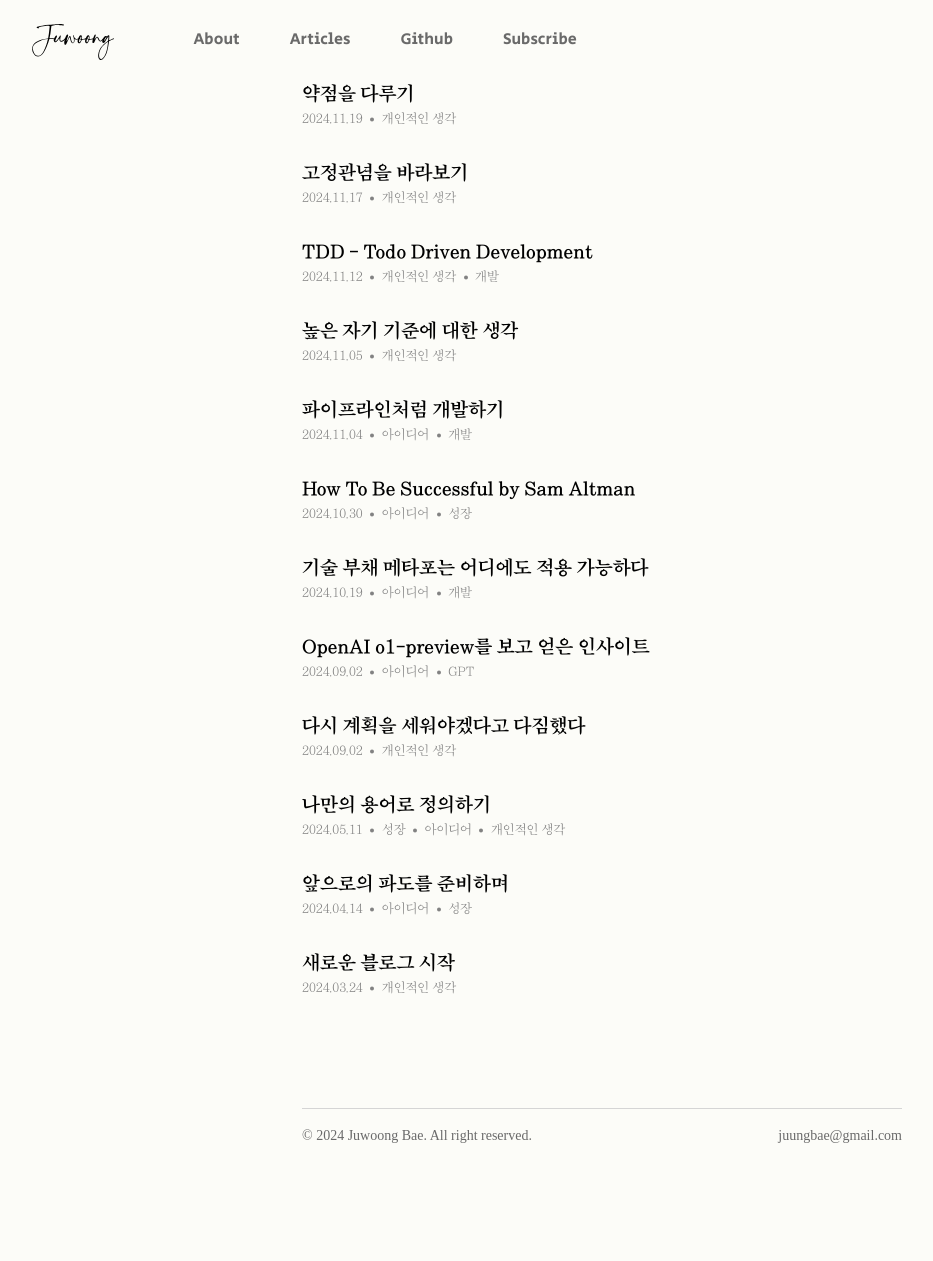
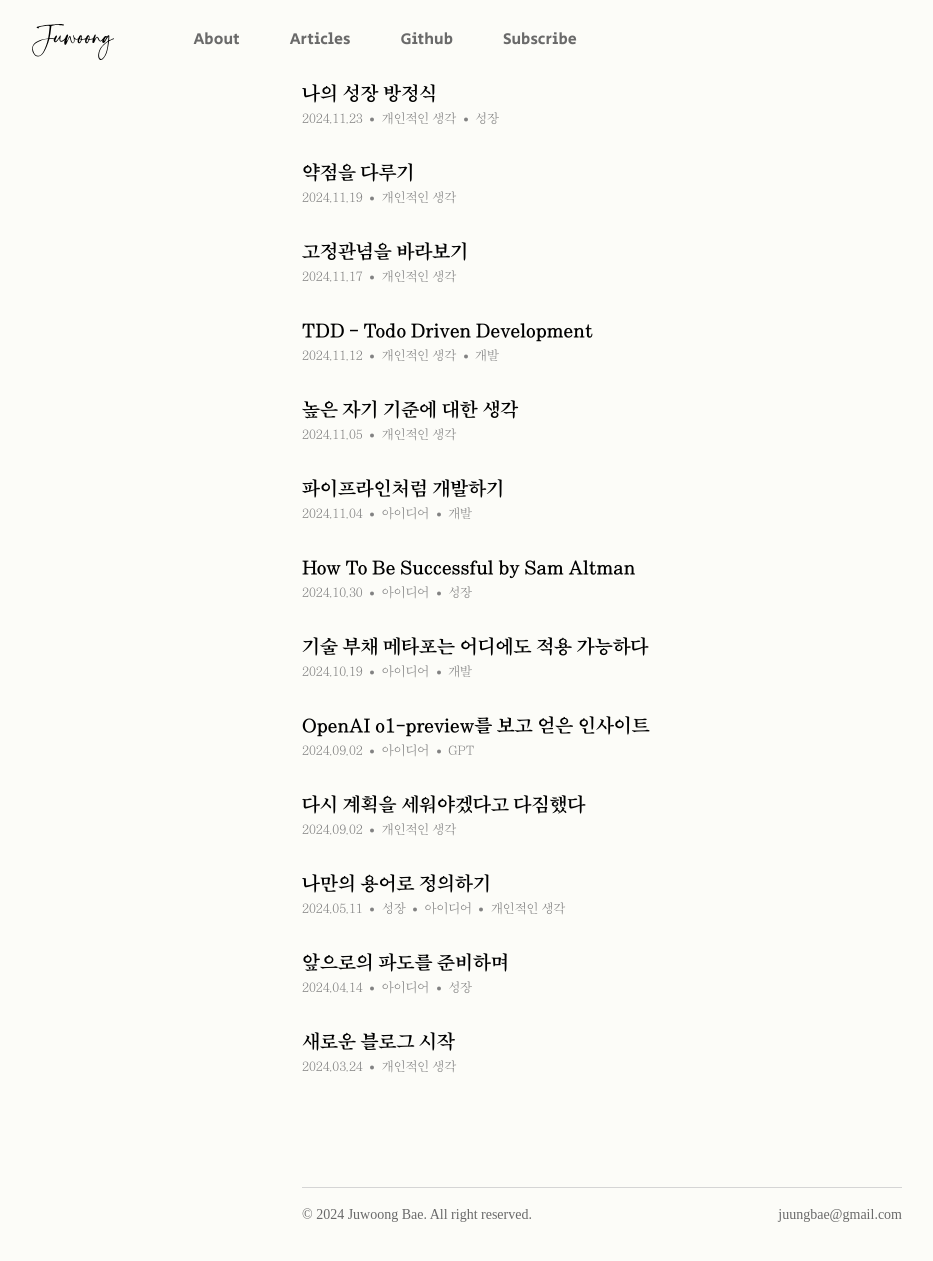
Before and after one commit to juwoong/juwoong.github.io, a Jekyll site: the page built from index.md, in a window 1280 px wide and 1312 px high. Shown: the top 1261 px of the window, without its empty margins (38-971 px from the left). Built offline with Jekyll 4.4.1, drawn with Linux system fonts in a browser that asks for light colours; some web fonts are replaced; some of the changed lines change nothing that is shown.

Commit message:
feat: about my growth equation

```diff
--- a/_drafts/2024-11-21-growth-equation.markdown
+++ b/_posts/2024-11-21-growth-equation.markdown
@@ -1,7 +1,7 @@
 ---
 layout: post
 title: "나의 성장 방정식"
-date: 2024-11-19 21:25:00+0900
+date: 2024-11-23 21:25:00+0900
 tags: [personal, growth]
 ---
 
@@ -56,9 +56,7 @@
 
 조금 극단적인 비유를 들어 보겠다. 체력을 다 쓸 정도로 온 신경을 다해 집중해서 햇반 하나의 밥알이 몇개인지 세어봤다고 하자. 집중 시간은 크지만 그게 나의 성장에 도움이 될까? 전혀 아닐 것이다.
 
-무언가에 집중하는 것은 좋지만, 내가 왜 이 일을 하고 있는지 계속 인지하고, 더 잘하기 위해 어떤 선택들을 해야 하는지 계속 체크해야만 방향을 잃지 않고 더욱 의미있게 시간을 사용할 수 있다.실제로 전문가들은 일반인들과는 다르게, 작업하는 와중에도 "내가 원래 뭘 하려고 했지? 지금 이대로 가면 어떤 상황이 될 것 같지?" 와 같은 질문을 계속해서 던진다고 한다. 이를 Reflection In Actio
-
-n (행동 중 회고)라고 부른다.
+무언가에 집중하는 것은 좋지만, 내가 왜 이 일을 하고 있는지 계속 인지하고, 더 잘하기 위해 어떤 선택들을 해야 하는지 계속 체크해야만 방향을 잃지 않고 더욱 의미있게 시간을 사용할 수 있다.실제로 전문가들은 일반인들과는 다르게, 작업하는 와중에도 "내가 원래 뭘 하려고 했지? 지금 이대로 가면 어떤 상황이 될 것 같지?" 와 같은 질문을 계속해서 던진다고 한다. 이를 Reflection In Action (행동 중 회고)라고 부른다.
 
 $$ Focusing\ Time \approx Executions\times Retrospectives $$
 
@@ -74,4 +72,39 @@
 
 ### 밀도를 학습과 시간으로
 
-각 잡고 앉아서 무언가를 배우는 것만이 학습이 아니다.
+각 잡고 앉아서 무언가를 배우는 것만이 학습이 아니다. 분명 효율적으로 학습하는 방법이 있고, 그 방법을 적용하면 할 수록 같은 시간에 더 많은 것을 배울 수 있으리라는 결론을 낼 수 있다. 즉 학습의 밀도는 아래와 같은 수식으로 파악할 수 있다.
+
+$$ Density \approx \frac{Learning}{Time} $$
+
+다만 이대로 두기는 아쉽다. 얼마전에 메모했던 글을 첨부해 본다.
+
+> 시간 관리 > 에너지 관리로 관점을 옮기니 좀 더 맘이 편하고 유연하게 시간이 관리되는 느낌이다. 집중이 안되면, 시간 관리의 관점에서는 "아 빨랑 집중해야지" 하고 강제로 앉히는 느낌이라면, 에너지 관리는 "아 내가 지금 에너지가 조금 부족하구나. 조금 환기하고 와야지" 하는 식으로.
+
+사실 우리는 더 무언가를 효율적으로 해야한다는 생각이 들면, "시간 관리를 잘 하자"라고 접근한다. 하지만 시간은 많은데 일을 하기 싫은 경우도, 실제로 하지 않는 경우도 많지 않은가? 그떄는 하려는 동기가 떨어졌던, 체력적으로 힘들건. 즉, 우리가 실제로 무언가를 하기 위해서는 에너지가 필요하다는 거다. 즉, 이렇게 변경해볼 수 있겠다.
+
+$$ Density \approx \frac{Learning}{Energy} $$
+
+뿐만 아니라, 전체 학습된 기억 중 장기기억이나 암묵기억으로 남는 비율이 높을수록 더 효율적으로 학습하는 것일 거다. 그래서 그 비율을 수식에 포함해보자.
+
+$$ Density \approx \frac{Learning}{Energy} \times \frac{Long\ Term\ Memory}{Total\ Learn} $$
+
+하지만 이렇게 했을 때 극단적으로 에너지를 줄이는 식으로 최적화를 할 지도 모른다. 이렇게 되면 학습 퀄리티가 낮아져서 전체적으로 손해를 보게 된다. 결국 Learning과 Energy는 사실상 비례 관계이다. 약간의 조정은 가능하더라도. 그렇기 때문에 전체 에너지의 총량을 곱해줘야 한다.
+
+$$ Energy \propto Learing $$
+
+$$ Density \approx \frac{Learning}{Energy} \times \frac{Long\ Term\ Memory}{Total\ Learn} \times Energy^{total} $$
+
+### 결론
+
+위에 나온 수식을 합치면 다음과 같다.
+
+$$ FV = PV \times (1 + Density) ^ {Focusing\ Time} $$
+
+$$ Focusing\ Time = Executions\times Retrospectives$$
+
+$$Density = \frac{Learning}{Energy} \times \frac{Long\ Term\ Memory}{Total\ Learn} \times Energy^{total}$$
+
+$$ (Energy \propto Learing) $$
+
+즉 지속적으로 실행하고 회고하며, 학습 자체의 효율을 늘리고 (적은 에너지로 많이 배우며) 전체 에너지의 총량을 늘릴수록 도움이 된다는 결론에 다다를 수 있다.
+아마 몇달, 몇년간 지속적으로 수정해 나갈 계획이지만, 2024년 11월에는 다음과 같다.
--- a/_sass/minima/_base.scss
+++ b/_sass/minima/_base.scss
@@ -294,3 +294,15 @@
 .hidden {
   display: none;
 }
+
+.MathJax {
+  font-size: 1.2rem !important;
+}
+
+.post-content {
+  p {
+    .MathJax {
+      font-size: 1rem !important;
+    }
+  }
+}
```
